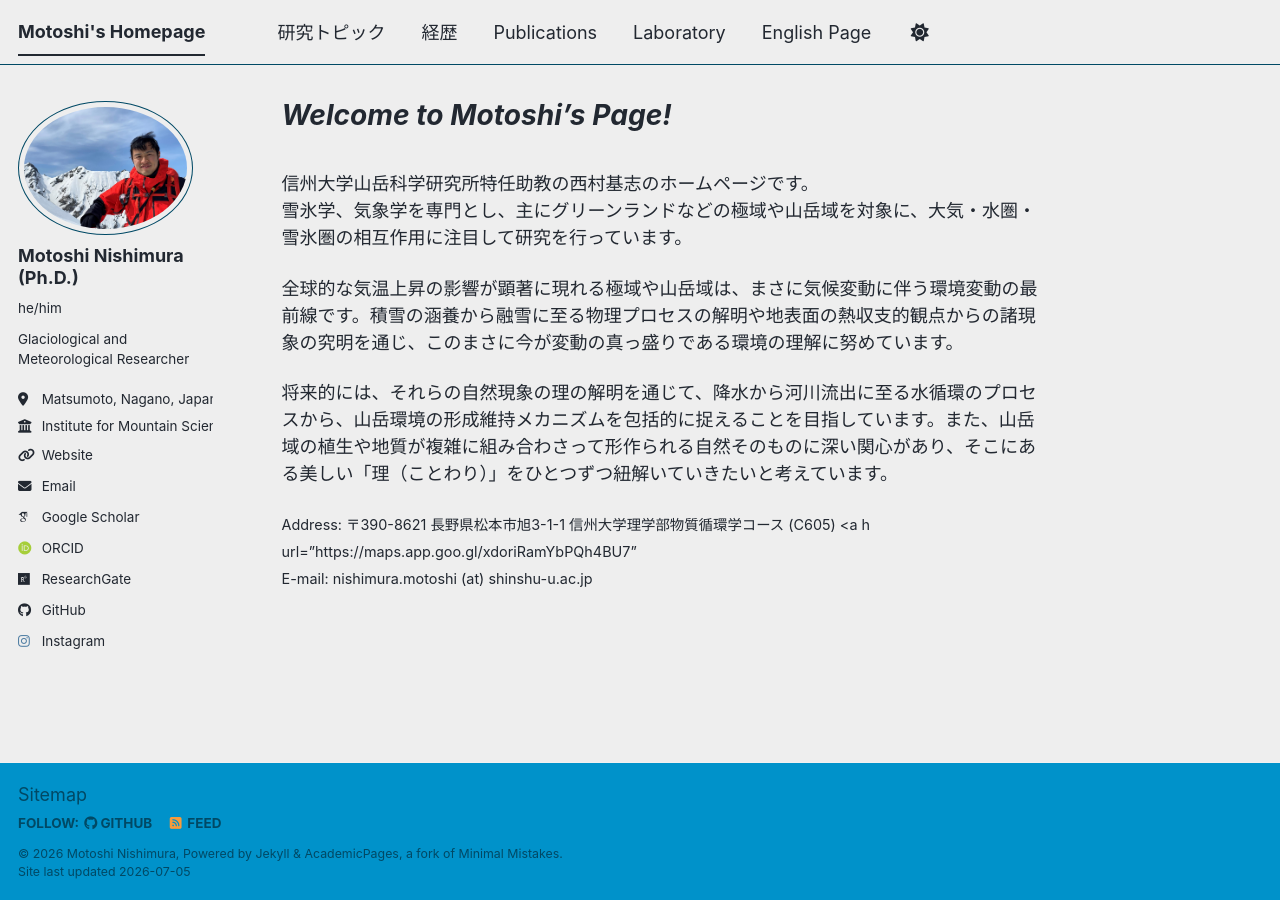
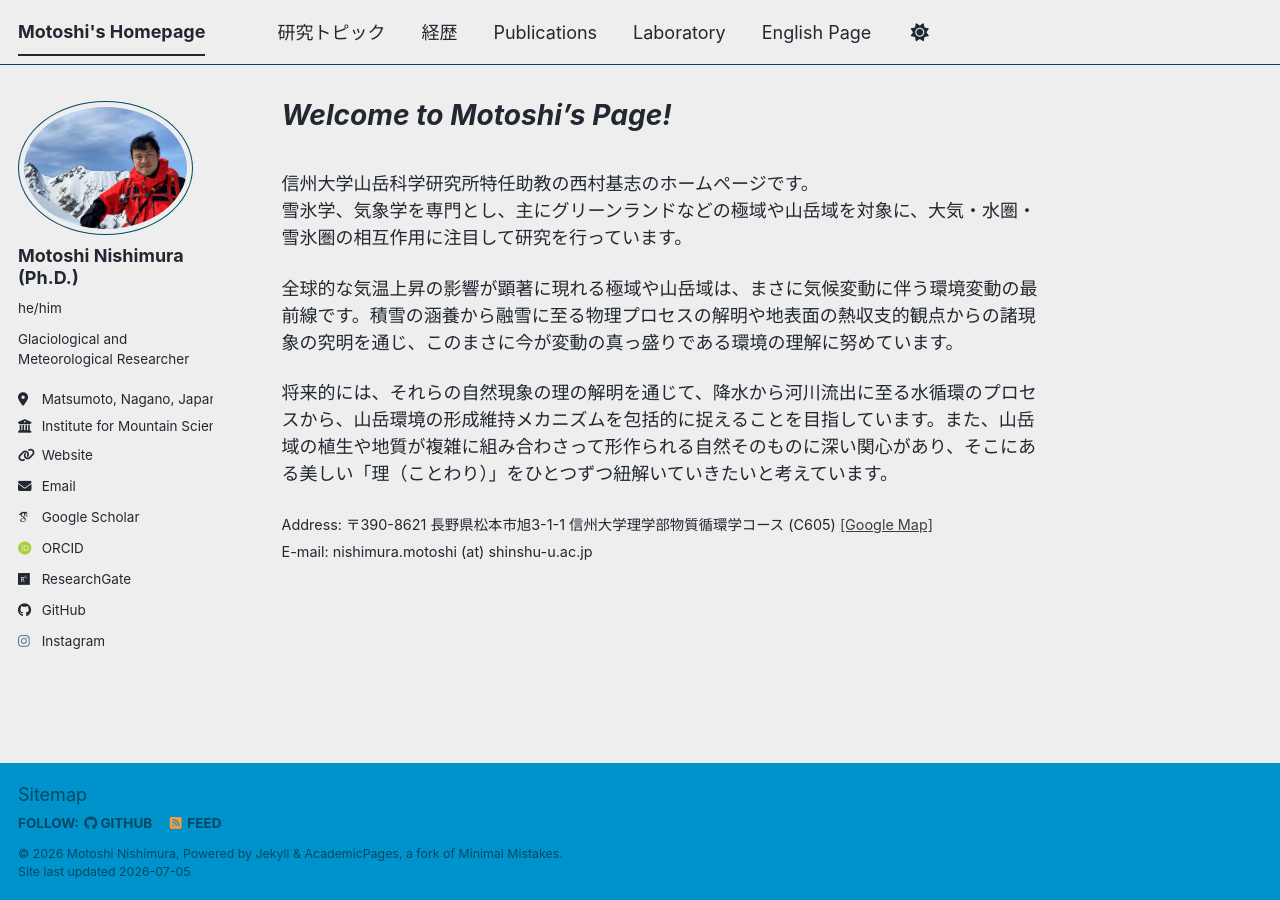
Before and after one commit to MotoshiNishimura/MotoshiNishimura.github.io, a Jekyll site: the page built from _pages/about.md, in a window 1280 px wide. Built offline with Jekyll 4.4.1, drawn with Linux system fonts in a browser that asks for light colours; some web fonts are replaced; a script bundle is joined from its source files by our own code; library files that are not in the unit come from our copies.

Commit message:
Fix link formatting for Google Map in about page

```diff
--- a/_pages/about.md
+++ b/_pages/about.md
@@ -16,6 +16,6 @@ redirect_from:
 将来的には、それらの自然現象の理の解明を通じて、降水から河川流出に至る水循環のプロセスから、山岳環境の形成維持メカニズムを包括的に捉えることを目指しています。また、山岳域の植生や地質が複雑に組み合わさって形作られる自然そのものに深い関心があり、そこにある美しい「理（ことわり）」をひとつずつ紐解いていきたいと考えています。
 
 <span style="font-size: 0.8em;">
-Address: 〒390-8621 長野県松本市旭3-1-1 信州大学理学部物質循環学コース (C605) <a h url="https://maps.app.goo.gl/xdoriRamYbPQh4BU7" <br>
+Address: 〒390-8621 長野県松本市旭3-1-1 信州大学理学部物質循環学コース (C605) <a href="https://maps.app.goo.gl/xdoriRamYbPQh4BU7" target="_blank">[Google Map]</a><br>
 E-mail: nishimura.motoshi (at) shinshu-u.ac.jp
 </span>
```
